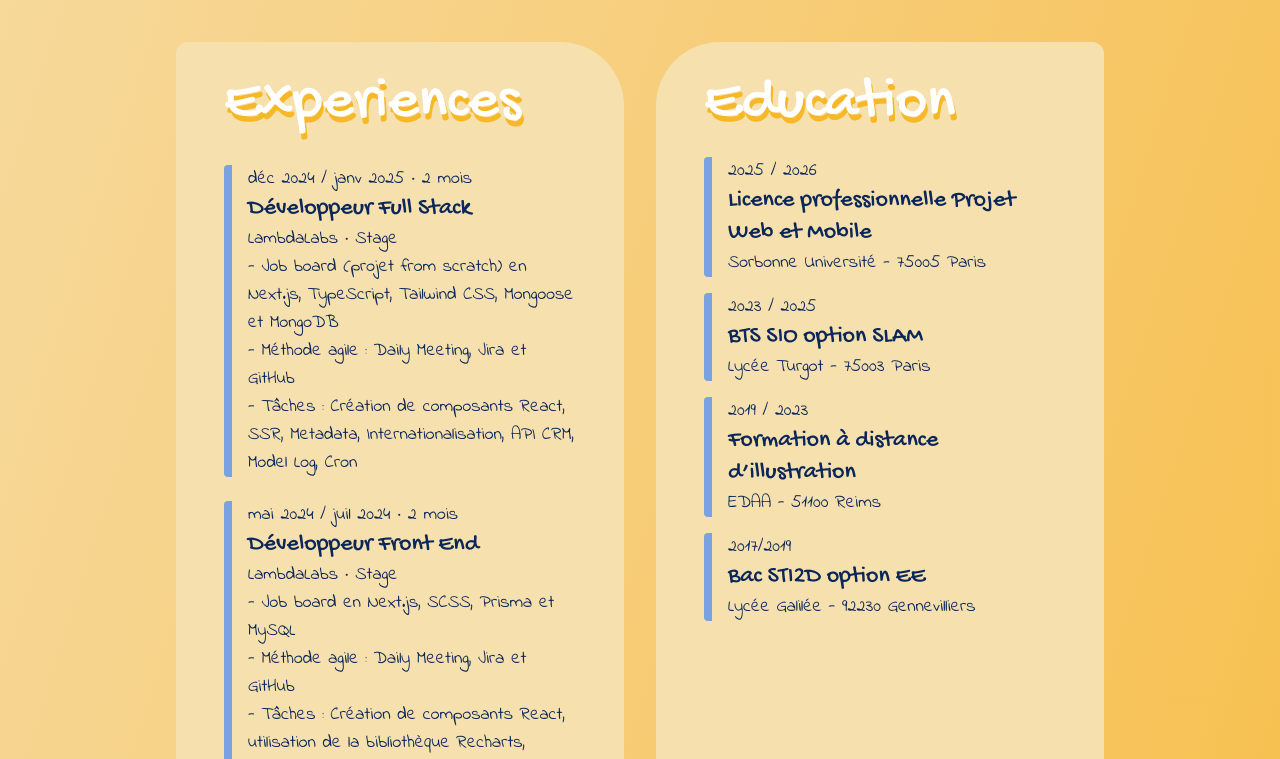
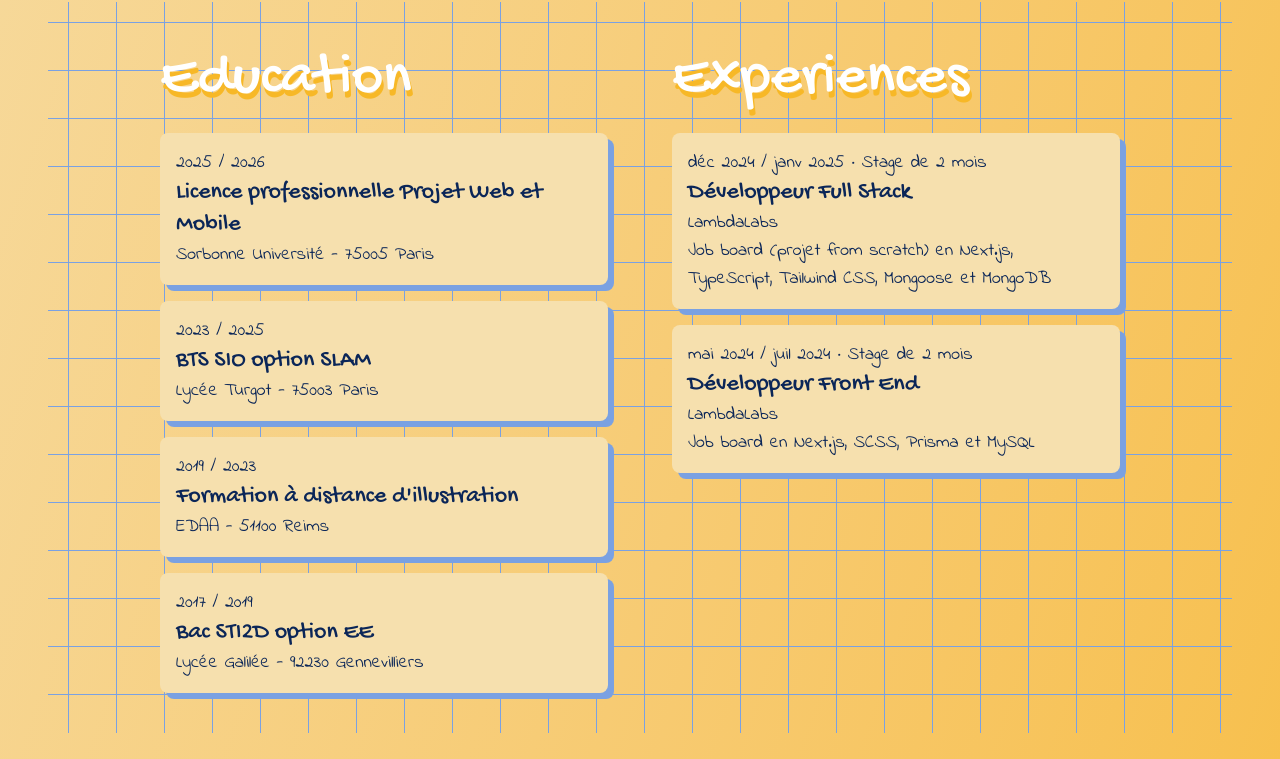
Before and after one commit to BougadoGaboudo/william-phung-portfolio, a Next.js app: page / in a window 1280 px wide. Shown: the part 1590-2349 px from the top of the page. Built offline with nearby package versions, Linux system fonts and the light colour scheme.

Commit message:
feat: small adjustments on components + refactor Education / Experiences

```diff
--- a/components/Contact.tsx
+++ b/components/Contact.tsx
@@ -24,7 +24,7 @@ export default function Contact() {
                 target="_blank"
               >
                 <Image
-                  src="/linkedin.png"
+                  src="/img/linkedin.png"
                   alt="Linkedin"
                   width={32}
                   height={32}
@@ -33,7 +33,7 @@ export default function Contact() {
               </Link>
               <Link href="https://github.com/BougadoGaboudo/" target="_blank">
                 <Image
-                  src="/github.png"
+                  src="/img/github.png"
                   alt="Github"
                   width={32}
                   height={32}
--- a/components/Education.tsx
+++ b/components/Education.tsx
@@ -1,36 +1,35 @@
+"use client";
+
+import { educations } from "@/lib/educations";
+import { motion } from "framer-motion";
+
 export default function Education() {
   return (
     <>
-      <div className="flex flex-col gap-4 bg-light-yellow pt-6 pb-12 px-12 rounded-tr-xl rounded-tl-[4rem] rounded-br-[4rem] rounded-bl-xl w-full max-w-md md:w-1/2 mx-auto md:mx-0">
-        <h1 className="text-white text-6xl drop-shadow-[2px_6px_0px_var(--yellow)] leading-tight">
+      <div className="flex flex-col gap-4 rounded-tr-xl rounded-tl-[4rem] rounded-br-[4rem] rounded-bl-xl w-full max-w-md mx-auto md:mx-0">
+        <h1 className="text-white text-6xl drop-shadow-[2px_6px_0px_var(--yellow)] leading-tight text-center md:text-left">
           Education
         </h1>
-        <div className="border-l-8 border-light-blue pl-4 rounded-sm">
-          <p className="text-blue text-lg">2025 / 2026</p>
-          <h6 className="text-blue text-2xl">
-            Licence professionnelle Projet Web et Mobile
-          </h6>
-          <p className="text-blue text-lg">Sorbonne Université - 75005 Paris</p>
-        </div>
-        <div className="border-l-8 border-light-blue pl-4 rounded-sm">
-          <p className="text-blue text-lg">2023 / 2025</p>
-          <h6 className="text-blue text-2xl">BTS SIO option SLAM</h6>
-          <p className="text-blue text-lg">Lycée Turgot - 75003 Paris</p>
-        </div>
-        <div className="border-l-8 border-light-blue pl-4 rounded-sm">
-          <p className="text-blue text-lg">2019 / 2023</p>
-          <h6 className="text-blue text-2xl">
-            Formation à distance d’illustration
-          </h6>
-          <p className="text-blue text-lg">EDAA - 51100 Reims</p>
-        </div>
-        <div className="border-l-8 border-light-blue pl-4 rounded-sm">
-          <p className="text-blue text-lg">2017/2019</p>
-          <h6 className="text-blue text-2xl">Bac STI2D option EE</h6>
-          <p className="text-blue text-lg">
-            Lycée Galilée - 92230 Gennevilliers
-          </p>
-        </div>
+        {educations.map((education, index) => {
+          return (
+            <motion.div
+              key={index}
+              className="bg-light-yellow p-4 rounded-lg drop-shadow-[6px_6px_0px_var(--light-blue)]"
+              initial={{ opacity: 0, y: 50, scale: 0.9 }}
+              whileInView={{ opacity: 1, y: 0, scale: 1 }}
+              viewport={{ once: true, amount: 0.2 }}
+              transition={{
+                duration: 0.4,
+                delay: index * 0.15,
+                ease: "easeOut",
+              }}
+            >
+              <p className="text-blue text-lg">{education.date}</p>
+              <h6 className="text-blue text-2xl">{education.name}</h6>
+              <p className="text-blue text-lg">{education.location}</p>
+            </motion.div>
+          );
+        })}
       </div>
     </>
   );
--- a/components/Experiences.tsx
+++ b/components/Experiences.tsx
@@ -1,33 +1,37 @@
+"use client";
+
+import { experiences } from "@/lib/experiences";
+import { motion } from "framer-motion";
+
 export default function Experiences() {
   return (
     <>
-      <div className="flex flex-col gap-6 bg-light-yellow pt-6 pb-12 px-12 rounded-tr-[4rem] rounded-tl-xl rounded-br-xl rounded-bl-[4rem] w-full max-w-md md:w-1/2 mx-auto md:mx-0">
-        <h1 className="text-white text-6xl drop-shadow-[2px_6px_0px_var(--yellow)] leading-tight">
+      <div className="flex flex-col gap-4 rounded-tr-[4rem] rounded-tl-xl rounded-br-xl rounded-bl-[4rem] max-w-md mx-auto md:mx-0">
+        <h1 className="text-white text-6xl drop-shadow-[2px_6px_0px_var(--yellow)] leading-tight text-center md:text-left">
           Experiences
         </h1>
-        <div className="border-l-8 border-light-blue pl-4 rounded-sm">
-          <p className="text-blue text-lg">déc 2024 / janv 2025 · 2 mois</p>
-          <h6 className="text-blue text-2xl">Développeur Full Stack</h6>
-          <p className="text-blue text-lg">
-            LambdaLabs · Stage
-            <br />- Job board (projet from scratch) en Next.js, TypeScript,
-            Tailwind CSS, Mongoose et MongoDB
-            <br />- Méthode agile : Daily Meeting, Jira et GitHub
-            <br />- Tâches : Création de composants React, SSR, Metadata,
-            Internationalisation, API CRM, Model Log, Cron
-          </p>
-        </div>
-        <div className="border-l-8 border-light-blue pl-4 rounded-sm">
-          <p className="text-blue text-lg">mai 2024 / juil 2024 · 2 mois</p>
-          <h6 className="text-blue text-2xl">Développeur Front End</h6>
-          <p className="text-blue text-lg">
-            LambdaLabs · Stage
-            <br />- Job board en Next.js, SCSS, Prisma et MySQL
-            <br />- Méthode agile : Daily Meeting, Jira et GitHub
-            <br />- Tâches : Création de composants React, utilisation de la
-            bibliothèque Recharts, exploitation d’API (HubSpot)
-          </p>
-        </div>
+
+        {experiences.map((experience, index) => {
+          return (
+            <motion.div
+              key={index}
+              className="bg-light-yellow p-4 rounded-lg drop-shadow-[6px_6px_0px_var(--light-blue)]"
+              initial={{ opacity: 0, y: 50, scale: 0.9 }}
+              whileInView={{ opacity: 1, y: 0, scale: 1 }}
+              viewport={{ once: true, amount: 0.2 }}
+              transition={{
+                duration: 0.4,
+                delay: index * 0.15,
+                ease: "easeOut",
+              }}
+            >
+              <p className="text-blue text-lg">{experience.date}</p>
+              <h6 className="text-blue text-2xl">{experience.name}</h6>
+              <p className="text-blue text-lg">{experience.company}</p>
+              <p className="text-blue text-lg">{experience.description}</p>
+            </motion.div>
+          );
+        })}
       </div>
     </>
   );
--- a/components/Faq.tsx
+++ b/components/Faq.tsx
@@ -14,7 +14,7 @@ export default function Faq() {
           <h1 className="px-8 text-white text-6xl drop-shadow-[2px_6px_0px_var(--yellow)] leading-tight">
             FAQ
           </h1>
-          <Accordion type="single" collapsible defaultValue="item-1">
+          <Accordion type="single" collapsible>
             <AccordionItem value="item-1">
               <AccordionTrigger className="p-8 text-blue text-2xl font-bold hover:text-light-blue transition-colors duration-200 ease-out">
                 <h2>
@@ -31,7 +31,7 @@ export default function Faq() {
             </AccordionItem>
           </Accordion>
           <hr className="border-blue" />
-          <Accordion type="single" collapsible defaultValue="item-2">
+          <Accordion type="single" collapsible>
             <AccordionItem value="item-2">
               <AccordionTrigger className="p-8 text-blue text-2xl font-bold hover:text-light-blue transition-colors duration-200 ease-out">
                 <h2 className="text-blue text-2xl font-bold">
@@ -39,7 +39,7 @@ export default function Faq() {
                 </h2>
               </AccordionTrigger>
               <AccordionContent>
-                <p className="text-blue text-lg">
+                <p className="pb-8 px-8 text-blue text-lg">
                   Je peux faire les 2 mais je préfère le front !
                 </p>
               </AccordionContent>
--- a/components/HeroArea.tsx
+++ b/components/HeroArea.tsx
@@ -11,7 +11,7 @@ export default function HeroArea() {
           </h1>
           <Image
             className="absolute -top-42 -right-15"
-            src="/HeroArea.png"
+            src="/img/HeroArea.png"
             alt=""
             width={350}
             height={350}
--- a/components/TabsEduExp.tsx
+++ b/components/TabsEduExp.tsx
@@ -6,9 +6,10 @@ export default function TabsExpEdu() {
   return (
     <>
       <Wrapper>
-        <div className="flex justify-center gap-8 flex-col md:flex-row my-20">
+        <div className="relative flex justify-center gap-16 flex-col md:flex-row my-20">
+          <div className="bg-paper-grid" />
+          <Education />
           <Experiences />
-          <Education />
         </div>
       </Wrapper>
     </>
--- /dev/null
+++ b/lib/educations.tsx
@@ -0,0 +1,22 @@
+export const educations = [
+  {
+    name: "Licence professionnelle Projet Web et Mobile",
+    date: "2025 / 2026",
+    location: "Sorbonne Université - 75005 Paris",
+  },
+  {
+    name: "BTS SIO option SLAM",
+    date: "2023 / 2025",
+    location: "Lycée Turgot - 75003 Paris",
+  },
+  {
+    name: "Formation à distance d'illustration",
+    date: "2019 / 2023",
+    location: "EDAA - 51100 Reims",
+  },
+  {
+    name: "Bac STI2D option EE",
+    date: "2017 / 2019",
+    location: "Lycée Galilée - 92230 Gennevilliers",
+  },
+];
--- /dev/null
+++ b/lib/experiences.tsx
@@ -0,0 +1,15 @@
+export const experiences = [
+  {
+    name: "Développeur Full Stack",
+    date: "déc 2024 / janv 2025 · Stage de 2 mois",
+    company: "LambdaLabs",
+    description:
+      "Job board (projet from scratch) en Next.js, TypeScript, Tailwind CSS, Mongoose et MongoDB",
+  },
+  {
+    name: "Développeur Front End",
+    date: "mai 2024 / juil 2024 · Stage de 2 mois",
+    company: "LambdaLabs",
+    description: "Job board en Next.js, SCSS, Prisma et MySQL",
+  },
+];
```
Also changed, not shown: components/About.tsx (+6 -6 lines).
